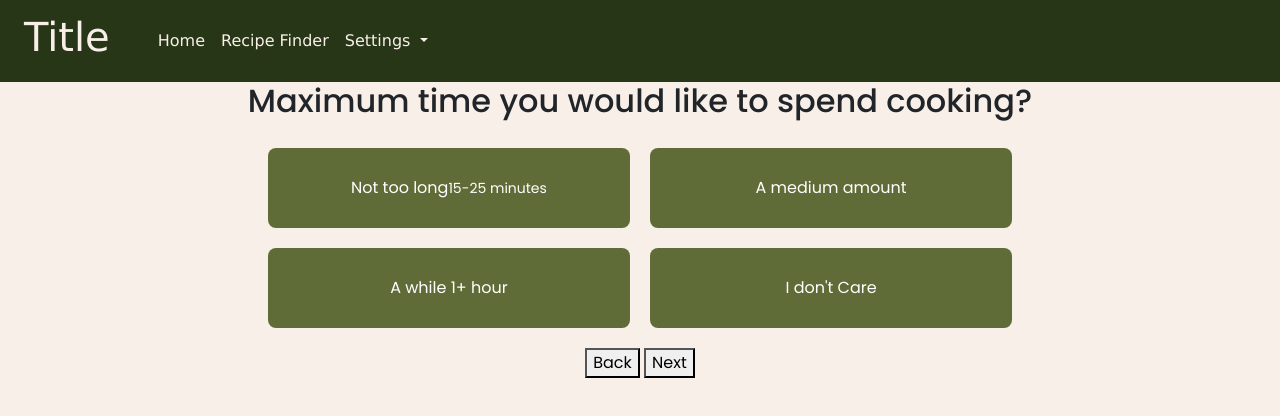
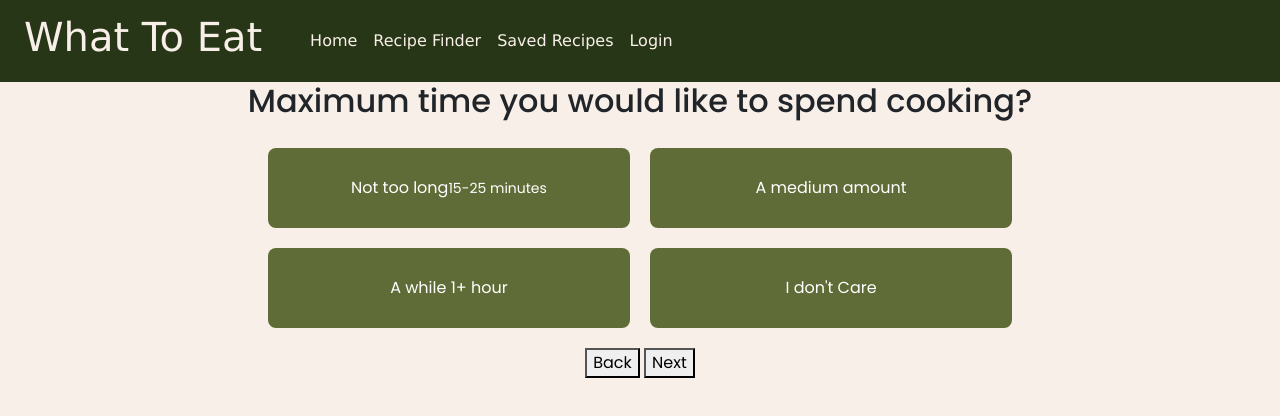
Before and after one commit to Adamv27/Flavorful, a plain HTML site: page frontend/pages/recipefinder.html in a window 1280 px wide. Drawn offline with nearby package versions, Linux system fonts and the light colour scheme.

Commit message:
Add links to all nav bar liinks

```diff
--- a/frontend/pages/recipefinder.html
+++ b/frontend/pages/recipefinder.html
@@ -11,7 +11,7 @@
   </head>
   <body>
     <nav class="navbar navbar-expand-lg">
-      <a class="navbar-brand" href="#"><h1>Title</h1></a>
+      <a class="navbar-brand" href="#"><h1>What To Eat</h1></a>
       <button class="navbar-toggler" type="button" data-toggle="collapse" data-target="#navbarSupportedContent" aria-controls="navbarSupportedContent" aria-expanded="false" aria-label="Toggle navigation">
          <i class="fa fa-solid fa-bars" style="color: var(--tan);"></i>
       </button>
@@ -23,10 +23,11 @@
           <li class="nav-item">
             <a class="nav-link" href="#">Recipe Finder</a>
           </li>
-          <li class="nav-item dropdown">
-            <a class="nav-link dropdown-toggle" href="#" id="navbarDropdown" role="button" data-toggle="dropdown" aria-haspopup="true" aria-expanded="false">
-              Settings
-            </a>
+          <li class="nav-item">
+            <a class="nav-link" href="recipes.html">Saved Recipes</a>
+          </li>
+          <li class="nav-item">
+            <a class="nav-link" href="login.html">Login</a>
           </li>
         </ul>
       </div>
```
Also changed, not shown: frontend/pages/recipes.html (+5 -4 lines).
